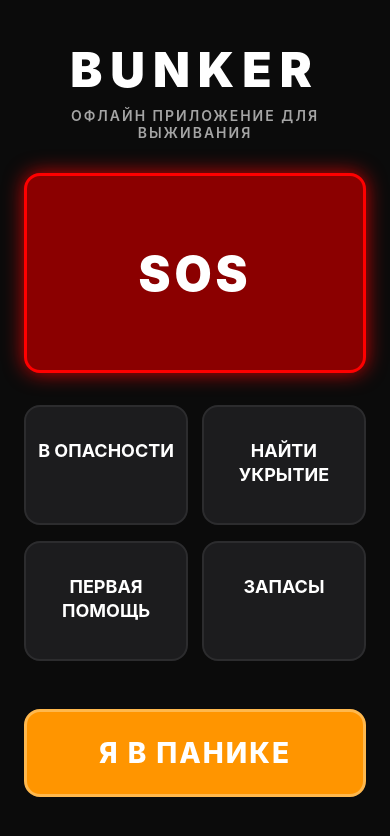
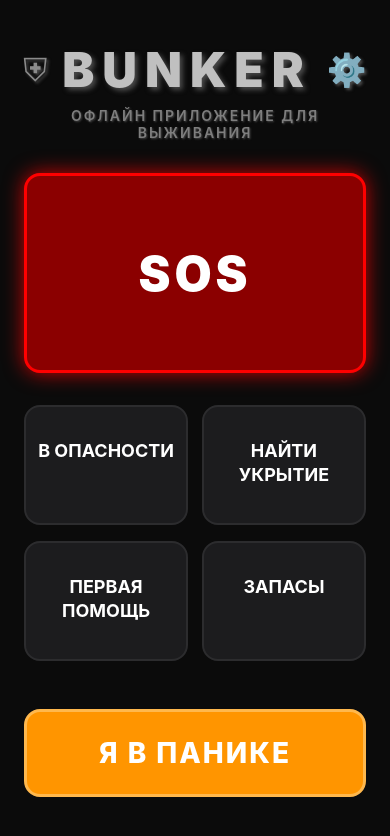
Before and after one commit to MrAlexOm/Bunker-App, a React Native app: screen /Home in a window 390 px wide. Shown: the top 836 px of the page. Built offline with nearby package versions, Linux system fonts and the light colour scheme.

Commit message:
Add header detail - metallic BUNKER with tactical icons

```diff
--- a/src/screens/HomeScreen.tsx
+++ b/src/screens/HomeScreen.tsx
@@ -16,8 +16,12 @@ const HomeScreen = () => {
 
   return (
     <View style={styles.container}>
-      {/* Заголовок BUNKER */}
-      <Text style={styles.headerTitle}>BUNKER</Text>
+      {/* Заголовок BUNKER с иконками */}
+      <View style={styles.headerContainer}>
+        <Text style={styles.headerIcon}>⛨</Text>
+        <Text style={styles.headerTitle}>BUNKER</Text>
+        <Text style={styles.headerIcon}>⚙️</Text>
+      </View>
       <Text style={styles.headerSubtitle}>ОФЛАЙН ПРИЛОЖЕНИЕ ДЛЯ ВЫЖИВАНИЯ</Text>
 
       {/* Огромная кнопка SOS */}
@@ -59,24 +63,43 @@ const styles = StyleSheet.create({
     paddingTop: 40,
     paddingHorizontal: 24,
   },
+  headerContainer: {
+    flexDirection: 'row',
+    alignItems: 'center',
+    justifyContent: 'center',
+    marginBottom: 8,
+  },
+  headerIcon: {
+    color: '#8B8B8B',
+    fontSize: 32,
+    marginHorizontal: 15,
+    textShadowColor: '#4A4A4A',
+    textShadowOffset: { width: 2, height: 2 },
+    textShadowRadius: 3,
+  },
   headerTitle: {
-    color: '#FFFFFF',
+    color: '#C0C0C0',
     fontSize: 48,
     fontWeight: '900',
     textTransform: 'uppercase',
     letterSpacing: 8,
-    marginBottom: 8,
     textAlign: 'center',
+    textShadowColor: '#4A4A4A',
+    textShadowOffset: { width: 3, height: 3 },
+    textShadowRadius: 5,
   },
   headerSubtitle: {
-    color: '#CCCCCC',
+    color: '#8B8B8B',
     fontSize: 14,
     fontWeight: '600',
     textTransform: 'uppercase',
     letterSpacing: 2,
     textAlign: 'center',
-    opacity: 0.8,
+    opacity: 0.9,
     marginBottom: 32,
+    textShadowColor: '#4A4A4A',
+    textShadowOffset: { width: 1, height: 1 },
+    textShadowRadius: 2,
   },
   sosButton: {
     backgroundColor: '#8B0000',
```
